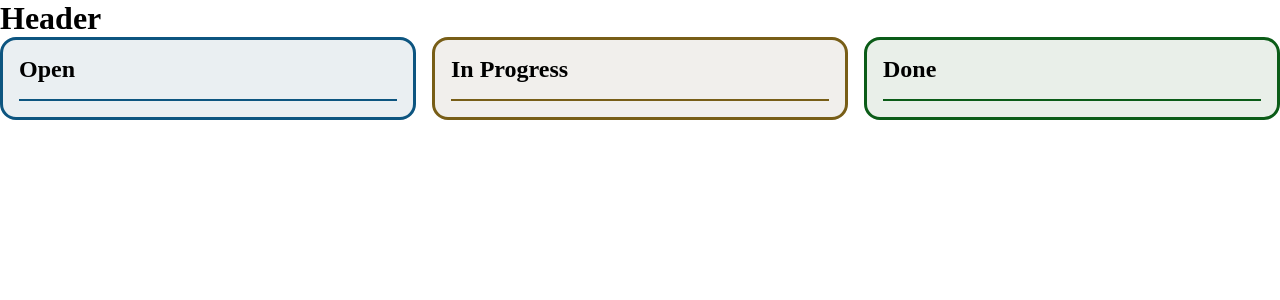
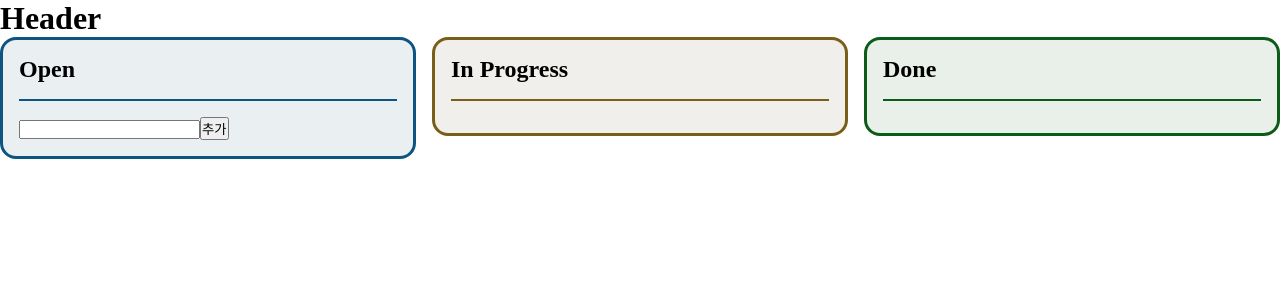
Before and after one commit to psst54/react-todo-20th, a React (Create React App) app: page / in a window 1280 px wide. Shown: the top 300 px of the page. Built offline with nearby package versions, Linux system fonts and the light colour scheme.

Commit message:
feat: make subject list

```diff
--- /dev/null
+++ b/src/components/SubjectList/index.js
@@ -0,0 +1,31 @@
+import { useRef } from 'react';
+
+import { OPEN } from 'components/kanbanBoard/constants';
+import {
+  Container,
+  Input,
+  NewSubjectForm,
+  NewSubjectFormWrapper,
+} from './styles';
+
+export default function SubjectList({ state }) {
+  return <Container>{state === OPEN && <SubjectInput />}</Container>;
+}
+
+function SubjectInput() {
+  const inputRef = useRef(null);
+
+  return (
+    <NewSubjectFormWrapper>
+      <NewSubjectForm
+        onSubmit={(event) => {
+          event.preventDefault();
+          // console.log(inputRef.current.value);
+        }}
+      >
+        <Input ref={inputRef} />
+        <button>추가</button>
+      </NewSubjectForm>
+    </NewSubjectFormWrapper>
+  );
+}
--- /dev/null
+++ b/src/components/SubjectList/styles.js
@@ -0,0 +1,15 @@
+import styled from 'styled-components';
+
+export const Container = styled.ul`
+  display: flex;
+  flex-direction: column;
+  gap: 1rem;
+`;
+
+export const NewSubjectFormWrapper = styled.li``;
+
+export const NewSubjectForm = styled.form``;
+
+export const Input = styled.input``;
+
+export const Icon = styled.button``;
--- a/src/components/kanbanBoard/constants.js
+++ b/src/components/kanbanBoard/constants.js
@@ -1,34 +1,32 @@
-const STATE_KEYS = Object.freeze({
-  OPEN: 'OPEN',
-  IN_PROGRESS: 'IN_PROGRESS',
-  DONE: 'DONE',
-});
+export const OPEN = 'open';
+const IN_PROGRESS = 'in-progress';
+const DONE = 'done';
 
 export const STATE_LIST = Object.freeze({
-  [STATE_KEYS.OPEN]: {
+  [OPEN]: {
     title: 'Open',
     id: 'open',
   },
-  [STATE_KEYS.IN_PROGRESS]: {
+  [IN_PROGRESS]: {
     title: 'In Progress',
     id: 'in-progress',
   },
-  [STATE_KEYS.DONE]: {
+  [DONE]: {
     title: 'Done',
     id: 'done',
   },
 });
 
 export const COLOR = Object.freeze({
-  [STATE_KEYS.OPEN]: {
+  [OPEN]: {
     background: '#31627e1a',
     border: '#0d5580',
   },
-  [STATE_KEYS.IN_PROGRESS]: {
+  [IN_PROGRESS]: {
     background: '#7267451a',
     border: '#785e17',
   },
-  [STATE_KEYS.DONE]: {
+  [DONE]: {
     background: '#2a5f2d1a',
     border: '#0b5c18',
   },
--- a/src/components/kanbanBoard/index.js
+++ b/src/components/kanbanBoard/index.js
@@ -1,3 +1,4 @@
+import SubjectList from 'components/SubjectList';
 import { STATE_LIST } from './constants';
 import { ColumnTitle, ColumnContainer, Container, DivideLine } from './styles';
 
@@ -15,9 +16,10 @@ function Column({ state }) {
   const { id, title } = STATE_LIST[state];
 
   return (
-    <ColumnContainer id={`${id}-column`} $state={state}>
+    <ColumnContainer id={`${id}-column`} state={state}>
       <ColumnTitle>{title}</ColumnTitle>
-      <DivideLine $state={state} />
+      <DivideLine state={state} />
+      <SubjectList state={state} />
     </ColumnContainer>
   );
 }
--- a/src/components/kanbanBoard/styles.js
+++ b/src/components/kanbanBoard/styles.js
@@ -17,15 +17,15 @@ export const ColumnContainer = styled.section`
 
   height: fit-content;
   padding: 1rem;
-  background: ${(props) => COLOR[props.$state].background};
-  border: 3px solid ${(props) => COLOR[props.$state].border};
+  background: ${(props) => COLOR[props.state].background};
+  border: 3px solid ${(props) => COLOR[props.state].border};
   border-radius: 1rem;
 `;
 
 export const ColumnTitle = styled.h2``;
 
 export const DivideLine = styled.hr`
-  border: 1px solid ${(props) => COLOR[props.$state].border};
+  border: 1px solid ${(props) => COLOR[props.state].border};
 `;
 
 export const SubjectListContainer = styled.ul`
```
